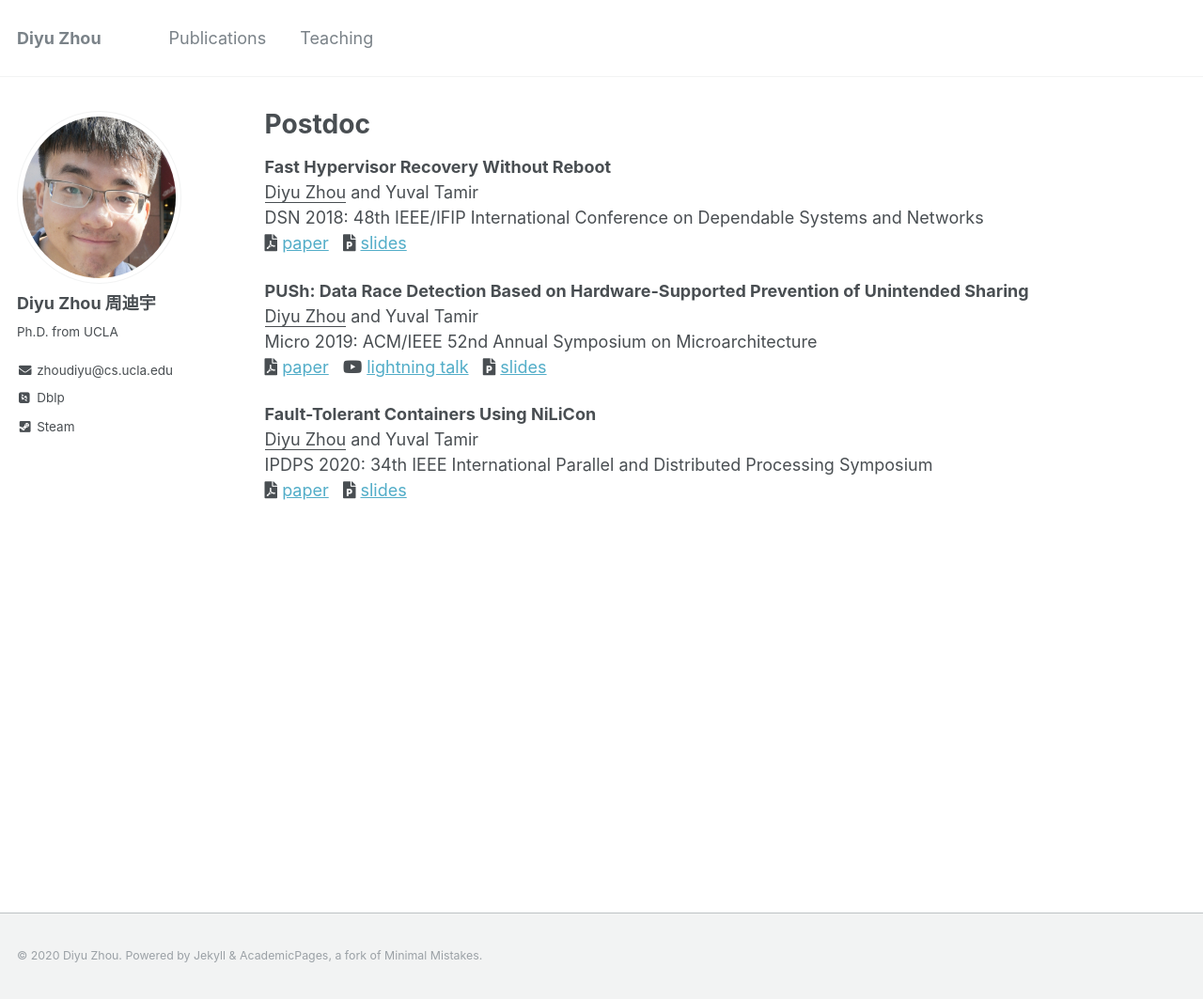
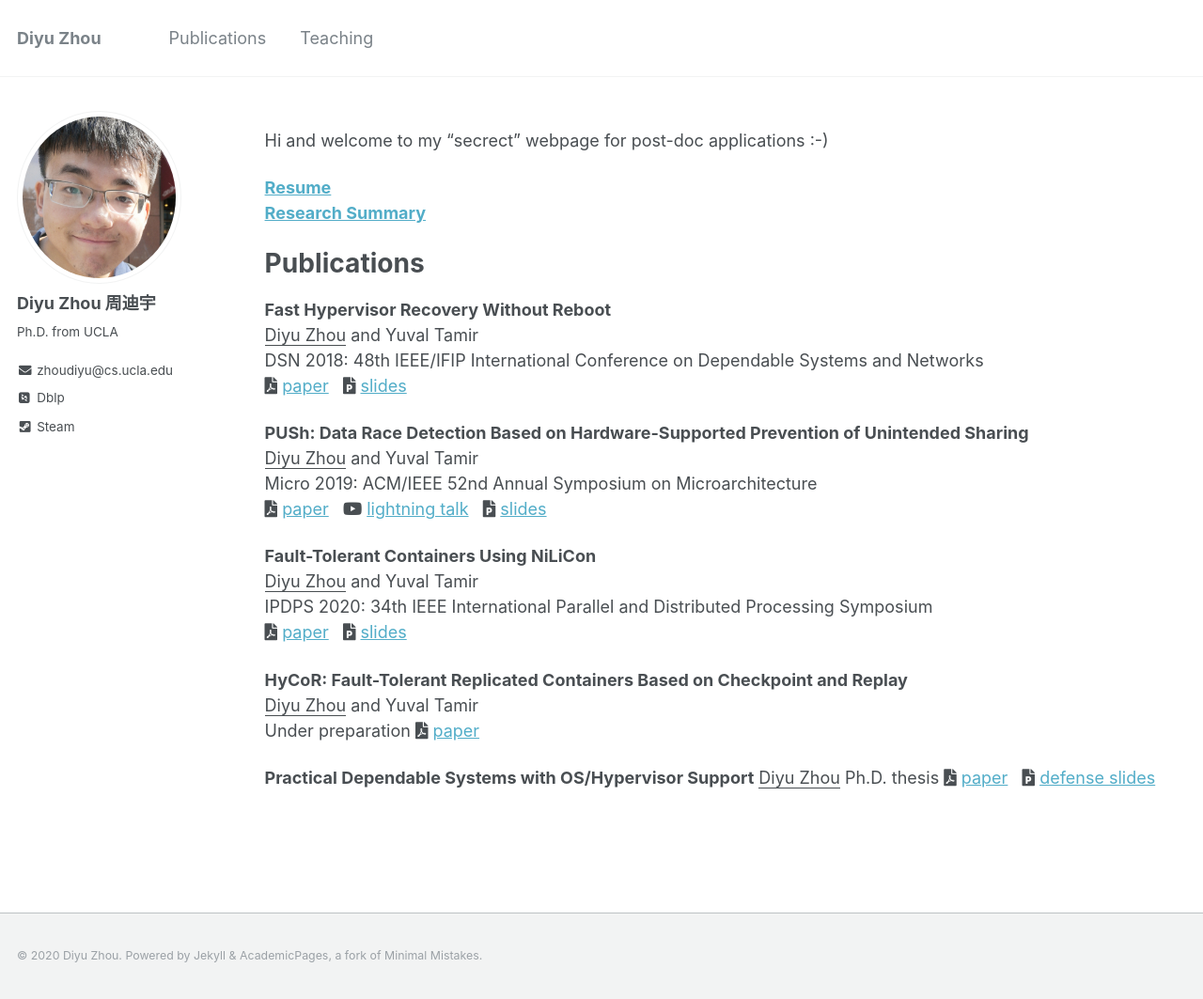
Before and after one commit to zhou-diyu/zhou-diyu.github.io, a Jekyll site: the page built from _pages/postdoc.md, in a window 1280 px wide and 1063 px high. Shown: the whole window at 94% size. Built offline with Jekyll 4.4.1, drawn with Linux system fonts in a browser that asks for light colours; some web fonts are replaced.

Commit message:
Update postdoc.md

```diff
--- a/_pages/postdoc.md
+++ b/_pages/postdoc.md
@@ -1,9 +1,17 @@
 ---
 layout: archive
-title: "Postdoc"
 permalink: /postdoc/
 author_profile: true
 ---
+
+Hi and welcome to my "secrect" webpage for post-doc applications :-)
+
+**[Resume](/files/resume.pdf)** \
+**[Research Summary](/files/research-summary.pdf)**
+
+
+Publications
+======
 **Fast Hypervisor Recovery Without Reboot** \
 <ins>Diyu Zhou</ins> and Yuval Tamir \
 DSN 2018:  48th IEEE/IFIP International Conference on Dependable Systems and Networks \
@@ -23,8 +31,13 @@ IPDPS 2020: 34th IEEE International Parallel and Distributed Processing Symposiu
 <i class="fas fa-file-pdf" aria-hidden="true"></i> [paper](/files/ipdps20.pdf)
 &nbsp; <i class="fas fa-file-powerpoint"></i> [slides](/files/ipdps20.pptx)
 
-<!---
 **HyCoR: Fault-Tolerant Replicated Containers Based on Checkpoint and Replay** \
 <ins>Diyu Zhou</ins> and Yuval Tamir \
-Under Review for NSDI 2021
--->
+Under preparation
+<i class="fas fa-file-pdf" aria-hidden="true"></i> [paper](/files/hycor.pdf)
+
+**Practical Dependable Systems with OS/Hypervisor Support**
+<ins>Diyu Zhou</ins>
+Ph.D. thesis
+<i class="fas fa-file-pdf" aria-hidden="true"></i> [paper](/files/thesis.pdf)
+&nbsp; <i class="fas fa-file-powerpoint"></i> [defense slides](/files/defense.pptx)
```
